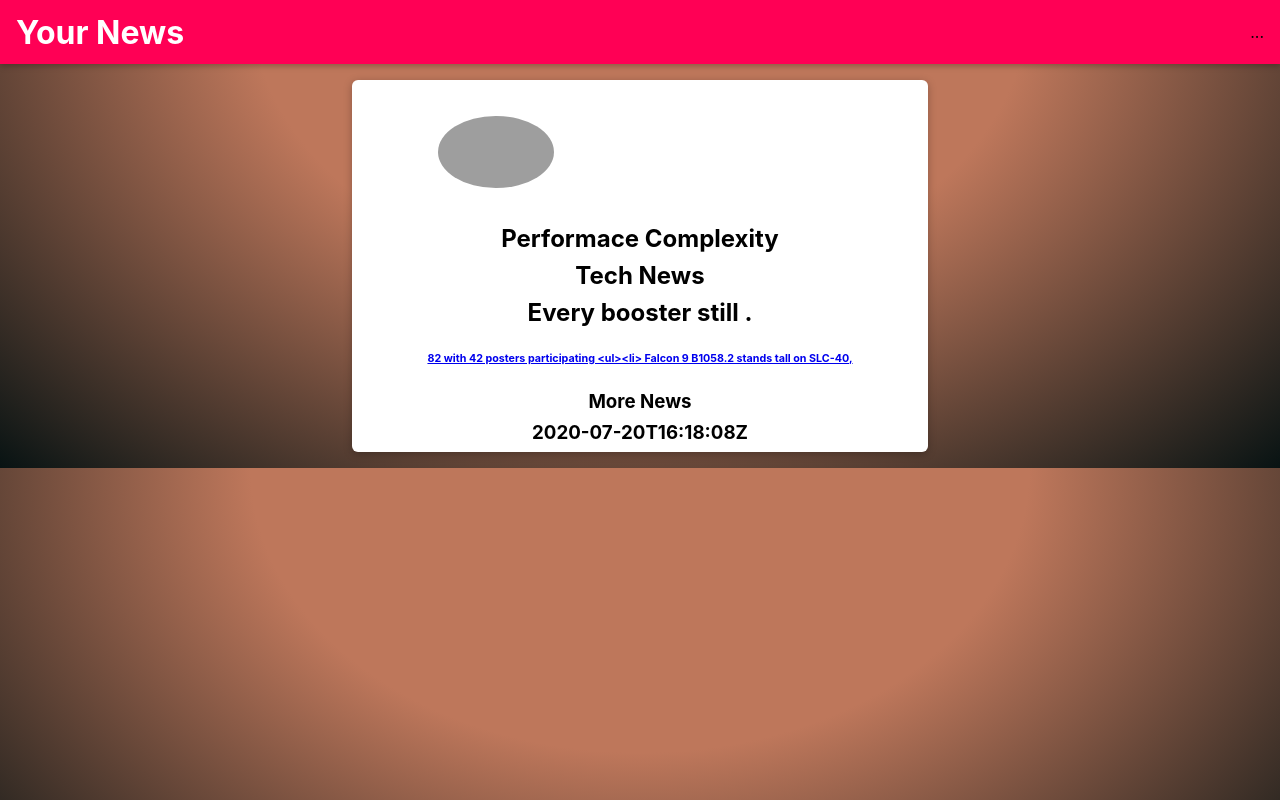
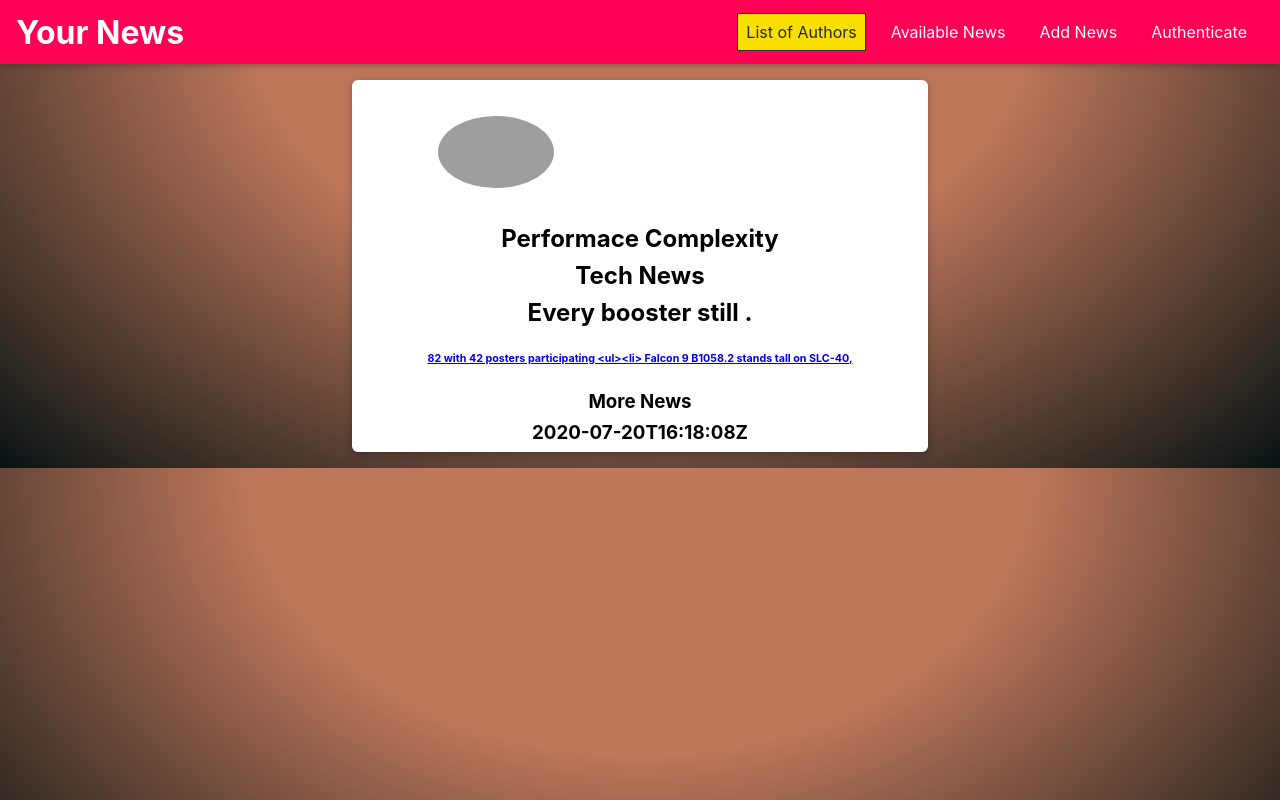
Before and after one commit to chibaba/News-text, a React (Create React App) app: page / in a window 1280 px wide. Built offline with nearby package versions, Linux system fonts and the light colour scheme; grey boxes are pictures that could not be loaded.

Commit message:
Navlinks

```diff
--- a/src/common/components/Navigation/MainNavigation.js
+++ b/src/common/components/Navigation/MainNavigation.js
@@ -2,6 +2,7 @@ import React from 'react';
 import { Link } from 'react-router-dom'
 
 import MainHeader from './MainHeader';
+import NavLinks from  './NavLinks'
 
 import './MainNavigation.css';
 
@@ -13,10 +14,10 @@ const MainNavigation = props => {
             <span />
         </button>
         <h1 className="main-navigation__title">
-          <Link to ="/">Your News</Link>
+          <Link to ="/  ">Your News</Link>
         </h1>
         <nav>
-            ...
+          <NavLinks />
         </nav>
     </MainHeader>
 
--- a/src/common/components/Navigation/NavLinks.css
+++ b/src/common/components/Navigation/NavLinks.css
@@ -0,0 +1,72 @@
+.nav-links {
+    list-style: none;
+    margin: 0;
+    padding: 0;
+    width: 100%;
+    height: 100%;
+    display: flex;
+    flex-direction: column;
+    justify-content: center;
+    align-items: center;
+}
+
+.nav-links li {
+    margin: 1rem;
+}
+
+.nav-links a {
+    border: 1px solid transparent;
+    color: #292929;
+    text-decoration: none;
+    padding: 0.5rem;
+}
+
+.nav-links a:hover,
+.nav-links a:active,
+.nav-links a.active {
+    background: #f8df00;
+    border-color: #292929;
+    color: #292929;
+}
+
+.nav-links button {
+    cursor: pointer;
+    border: 1px solid #292929;
+    color: #292929;
+    background: transparent;
+    padding: 0.5rem;
+    font: inherit;
+}
+
+.nav-links button:focus {
+    outline: none;
+}
+
+.nav-links button:hover,
+.nav-links button:active {
+    background: #292929;
+    color: white;
+}
+
+@media (min-width: 768px) {
+    .nav-links {
+        flex-direction: row;
+    }
+    .nav-links li {
+        margin: 0 0.5rem;
+    }
+    .nav-links a {
+        color: white;
+        text-decoration: none;
+    }
+    .nav-links button {
+        border: 1px solid white;
+        color: white;
+        background: transparent;
+    }
+    .nav-links button:hover,
+    .nav-links button:active {
+        background: #f8df00;
+        color: #292929;
+    }
+}
```
